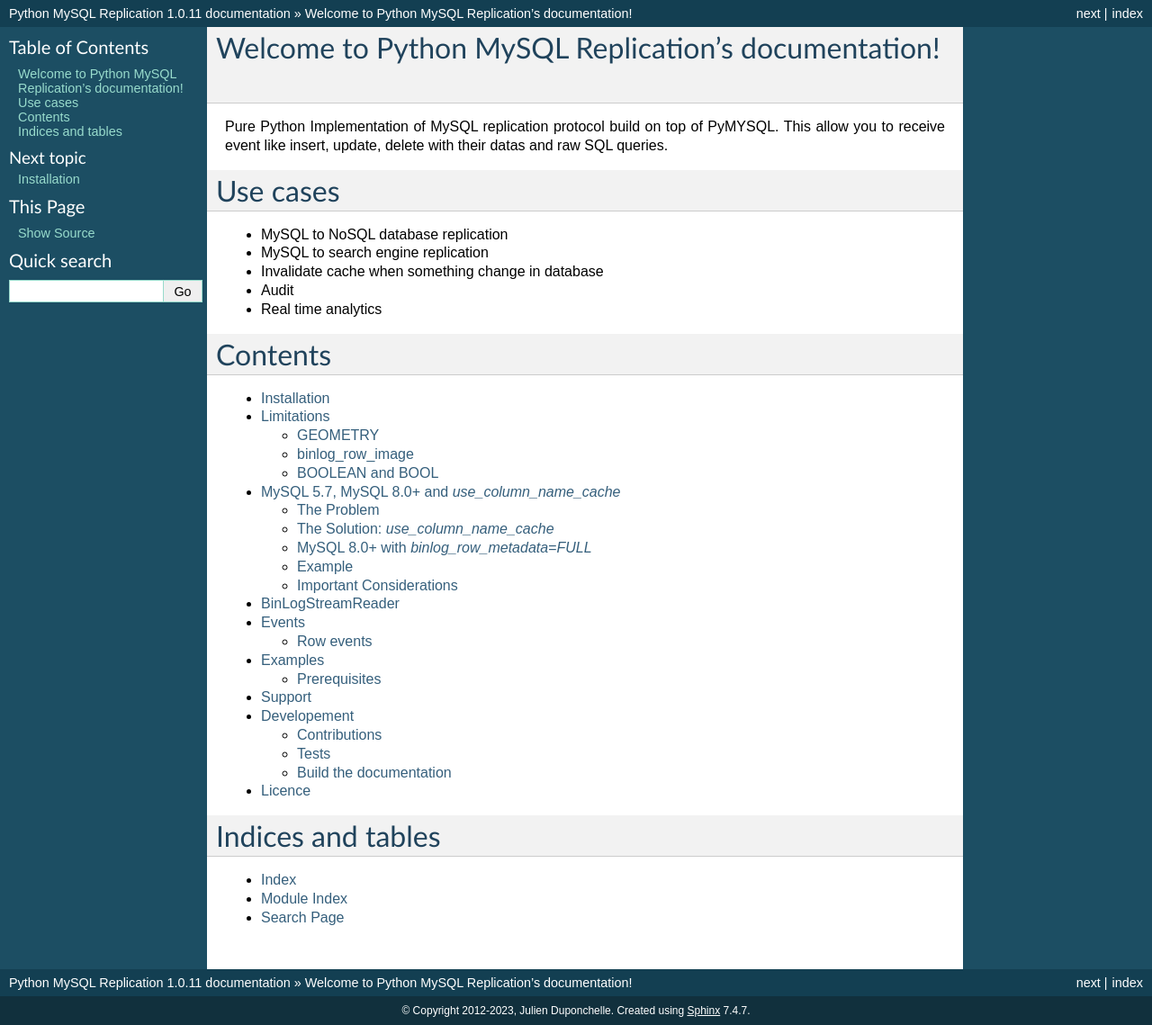
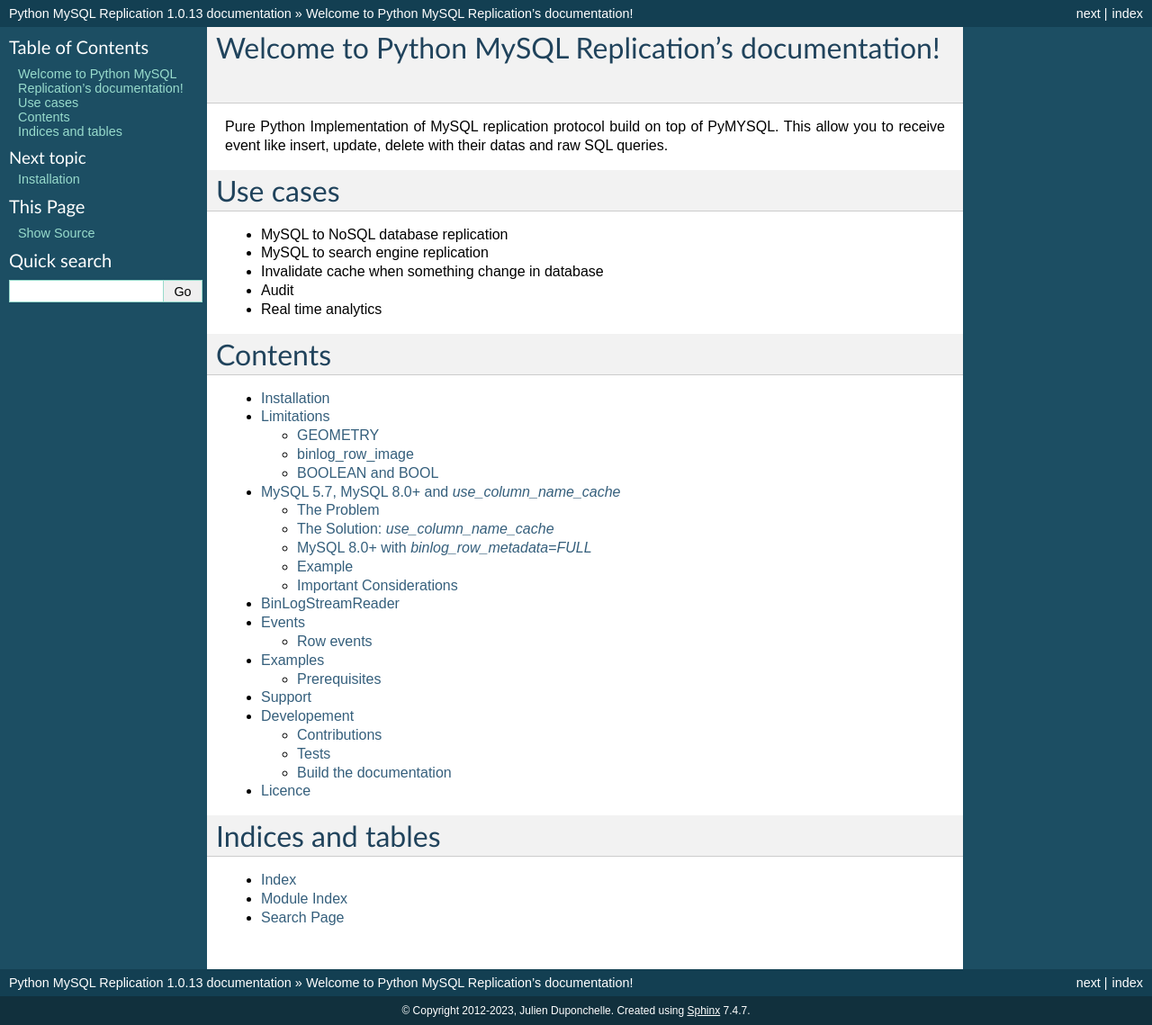
Before and after one commit to julien-duponchelle/python-mysql-replication, a Sphinx documentation site: the page built from docs/index.rst, in a window 1280 px wide. Shown: the whole page at 90% size. Built offline with Sphinx 7.4.7, drawn with Linux system fonts in a browser that asks for light colours.

Commit message:
Release 1.0.13

```diff
--- a/docs/conf.py
+++ b/docs/conf.py
@@ -49,7 +49,7 @@
 # The short X.Y version.
 version = "1.0"
 # The full version, including alpha/beta/rc tags.
-release = "1.0.11"
+release = "1.0.13"
 
 # The language for content autogenerated by Sphinx. Refer to documentation
 # for a list of supported languages.
--- a/setup.py
+++ b/setup.py
@@ -29,7 +29,7 @@
         unittest.main(tests, argv=sys.argv[:1])
 
 
-version = "1.0.11"
+version = "1.0.13"
 
 this_directory = Path(__file__).parent
 long_description = (this_directory / "README.md").read_text()
```
Also changed, not shown: 1 other file.
